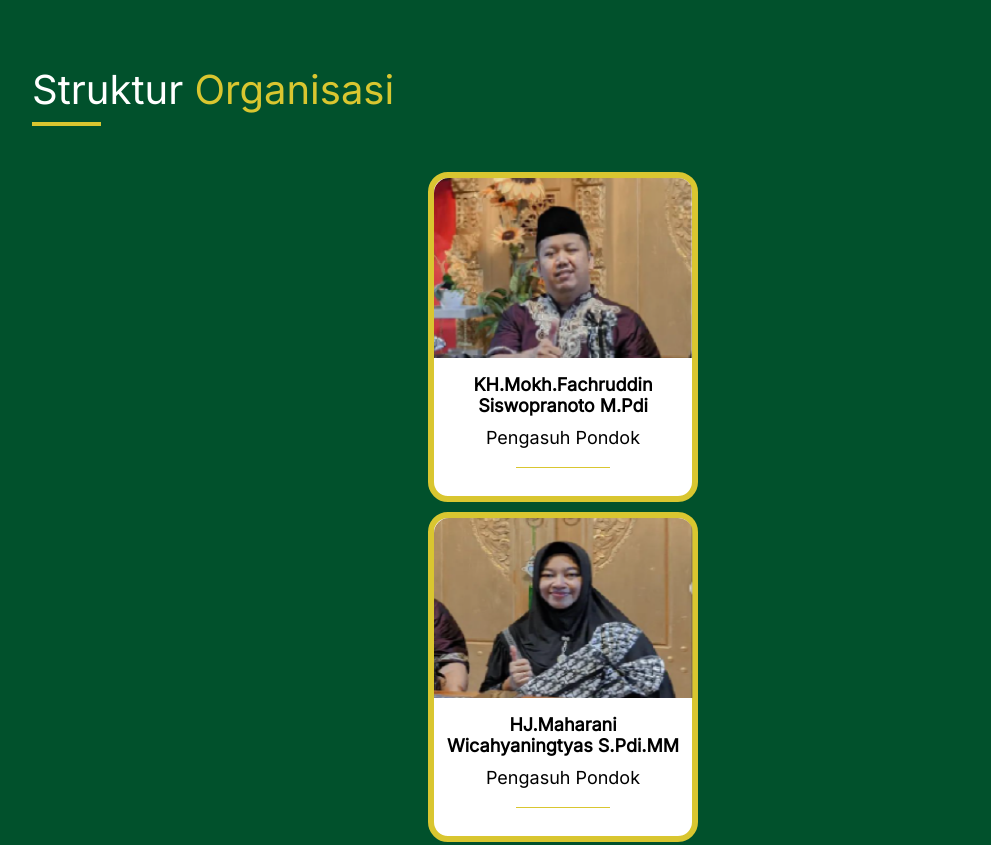
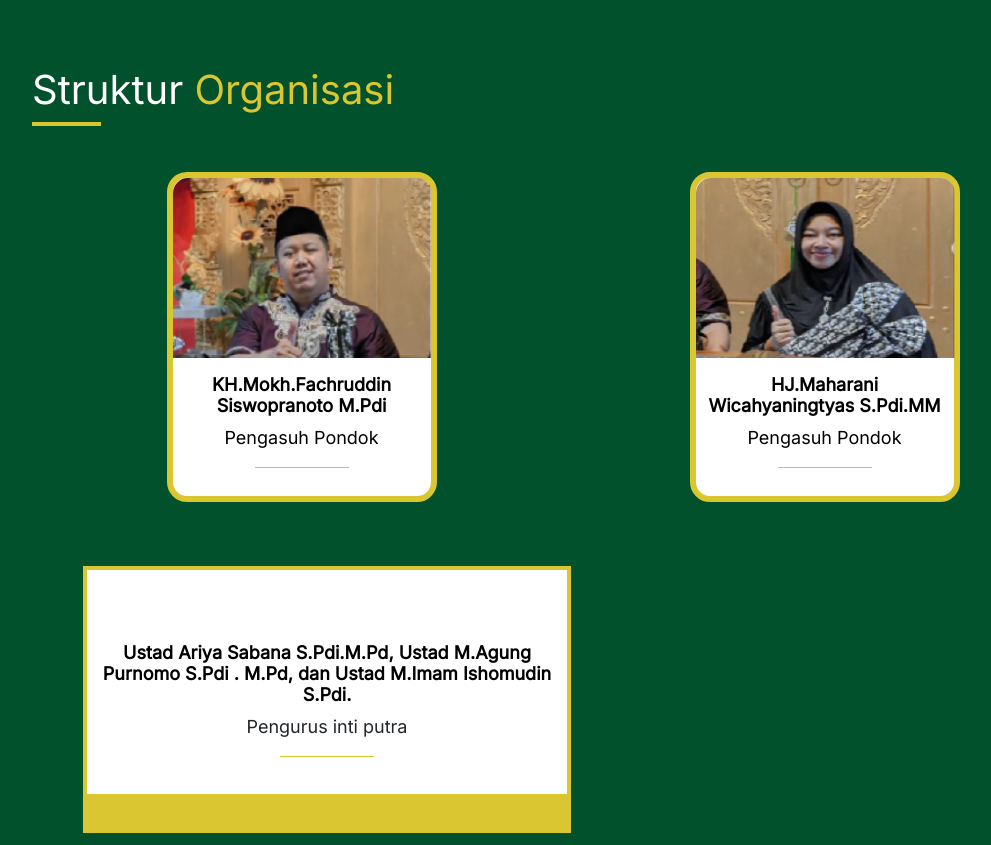
Before and after one commit to ditovalentino/profile-project, a plain HTML site: page profile/index.html in a window 1280 px wide. Shown: the part 2260-3105 px from the top of the page, without its empty margins (77-1068 px from the left). Drawn offline with nearby package versions, Linux system fonts and the light colour scheme.

Commit message:
styles akademik

```diff
--- a/profile/styles/index.css
+++ b/profile/styles/index.css
@@ -197,7 +197,7 @@ img.hero-image {
 }
 
 .struktur-profile {
-  gap: 10px;
+  gap: 253px;
   width: 100%;
   padding-top: 46px;
   display: flex;
@@ -220,7 +220,6 @@ img.hero-image {
   border-radius: 20px;
   border: 6px solid #d9c630;
   background: #fff;
-  margin: 0 205px;
 }
 
 .profile-1 h1 {
```
